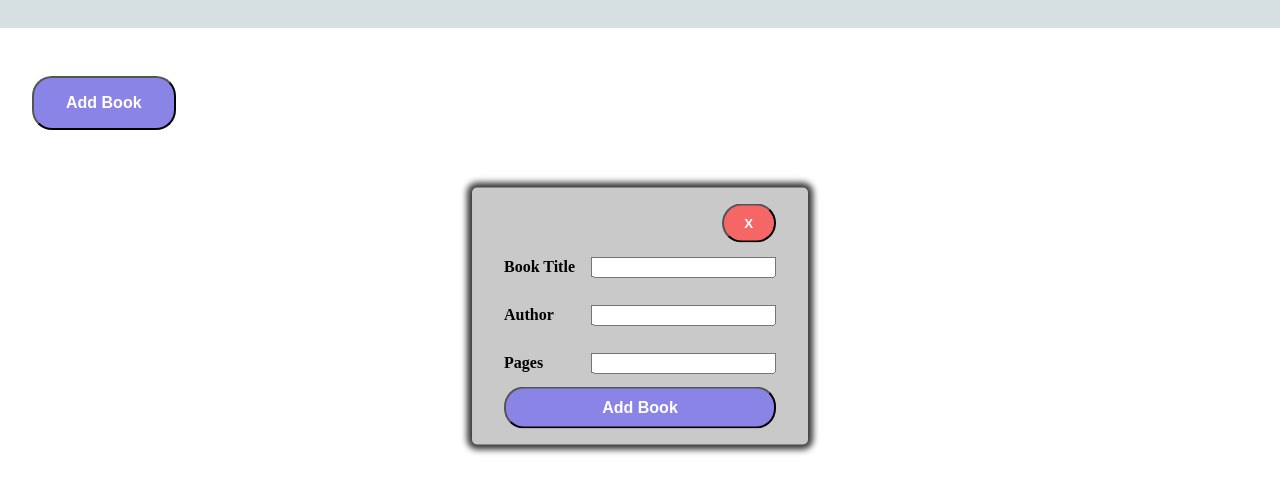
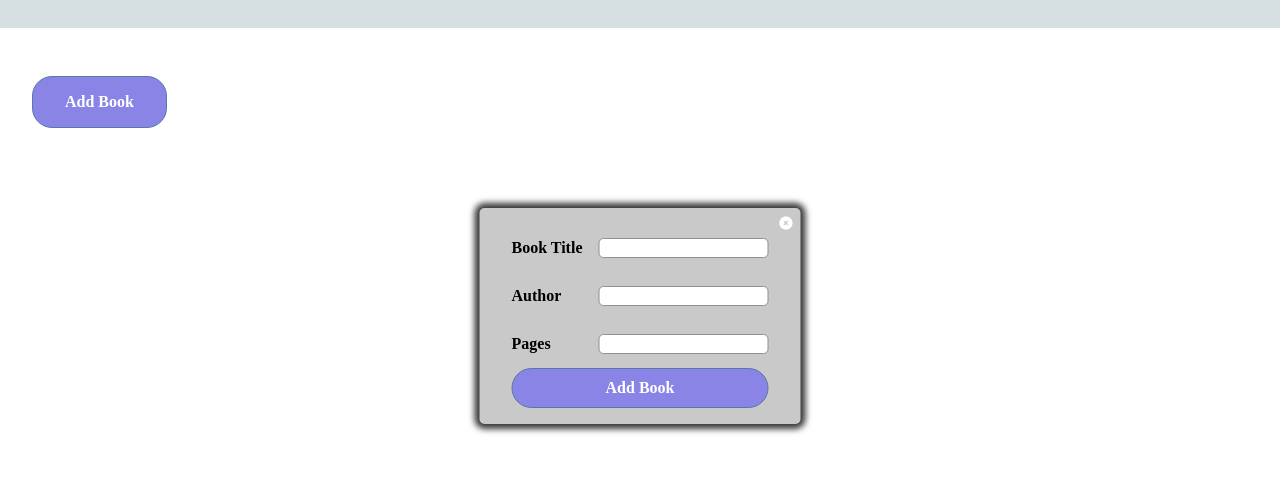
Before and after one commit to gabalbcos/odin-project-library, a plain HTML site: page index.html in a window 1280 px wide. Both pictures are taken after a click on the button "Add Book". Shown: the part 84-576 px from the top of the page. Drawn offline with Linux system fonts and the light colour scheme; a web font is replaced by a local one.

Commit message:
add final css

```diff
--- a/index.html
+++ b/index.html
@@ -10,6 +10,7 @@
     <link rel="preconnect" href="https://fonts.googleapis.com">
     <link rel="preconnect" href="https://fonts.gstatic.com" crossorigin>
     <link href="https://fonts.googleapis.com/css2?family=Allerta+Stencil&family=Orbitron:wght@400;500&family=Pacifico&family=Poller+One&family=Press+Start+2P&family=Prompt&family=Quattrocento&display=swap" rel="stylesheet">
+    <script src="https://kit.fontawesome.com/5306e3a0a6.js" crossorigin="anonymous"></script>
 </head>
 <body>
     <header>
@@ -20,7 +21,7 @@
         <button class="add_book btn_submit_style">Add Book</button>
 
         <div class="form_card hidden">
-            <button class="btn_close ">X</button>
+            <button class="btn_close"><i class="fa-solid fa-circle-xmark"></i></button>
             <form id="book-form" class="new_book_form">
 
                 <div class="form-control">
--- a/script.js
+++ b/script.js
@@ -23,7 +23,7 @@ function createBook(array, i) {
 
   const btn_remove = document.createElement('button');
   btn_remove.classList.add('btn_remove');
-  btn_remove.textContent = 'x';
+  btn_remove.innerHTML = '<i class="fa-solid fa-circle-xmark"></i>';
   btn_remove.setAttribute('onclick', 'deleteBook(this)');
   div_card.appendChild(btn_remove);
 
--- a/styles.css
+++ b/styles.css
@@ -1,7 +1,15 @@
-html {
+:root {
+    --lighter-blue: rgb(139, 132, 231);
+    --blue: rgb(84, 122, 165);
+    --background: rgb(255, 255, 255);
+    --grey: rgb(201, 201, 201);
+    --dark-grey: rgba(145, 145, 145);
+    --darker-grey: rgb(55, 55, 55);
+}
+
+html, * {
 
     font-family: 'Quattrocento', serif;
-
 }
 
 header {
@@ -22,10 +30,11 @@ h1 {
 }
 
 button {
+    border: 1px solid var(--blue);
     border-radius: 20px;
     padding: 10px 20px;
     font-weight: 500;
-    color: white;
+    color: var(--background);
 }
 
 .add_book{
@@ -39,8 +48,8 @@ button {
     top: 50%;
     left: 50%;
     transform: translate(-50%, -50%);
-    background-color: rgb(201, 201, 201);
-    box-shadow: 0px 0px 6px 5px #373737;
+    background-color: var(--grey);
+    box-shadow: 0px 0px 6px 5px var(--darker-grey);
     padding: 1rem 2rem;
     border-radius: 5px;
     font-weight: 700;
@@ -60,15 +69,27 @@ button {
     gap: 1rem;
 }
 
+.form-control input {
+    border-radius: 5px;
+    border: 1px solid var(--dark-grey)
+
+}
+
 .btn_close{
-    width: 20%;
     justify-self: right;
-    background-color: rgb(245, 102, 102);
+    background-color: var(--grey);
+    color: var(--background);
     font-weight: 900;
+    border: none;
+    padding: 0;
+    margin-bottom: 1rem;
+    position: absolute;
+    right: .5rem;
+    top: .5rem;
 }
 
 .btn_submit_style {
-    background-color: rgb(139, 132, 231);
+    background-color: var(--lighter-blue);
     font-weight: 900;
     font-size: 1rem;
 }
@@ -91,6 +112,7 @@ button {
     grid-template-columns: 100%;
     grid-template-rows: .3fr 2fr 1fr 1fr 1fr;
     border-radius: 10px;
+    background-color: var(--grey);
     box-shadow: 0px 0px 6px 5px #373737;
     height: 15rem;
     width: 10rem;
@@ -105,10 +127,22 @@ button {
 }
 
 .btn_remove {
-    width: 2rem;
+    width: 1rem;
     justify-self: right;
     text-align: center;
-    background-color: red;
+    justify-self: right;
+    background-color: var(--grey);
+    color: var(--background);
+    font-weight: 900;
+    border: none;
+    padding: 0;
+    margin-bottom: 1rem;
+}
+
+.btn_read {
+    font-weight: 900;
+    font-size: 1.2rem;
+    margin-top: .3rem;
 }
 
 .green{
@@ -118,3 +152,7 @@ button {
 .red {
     background-color: red;
 }
+
+button:hover{
+    cursor: pointer;
+}
```
